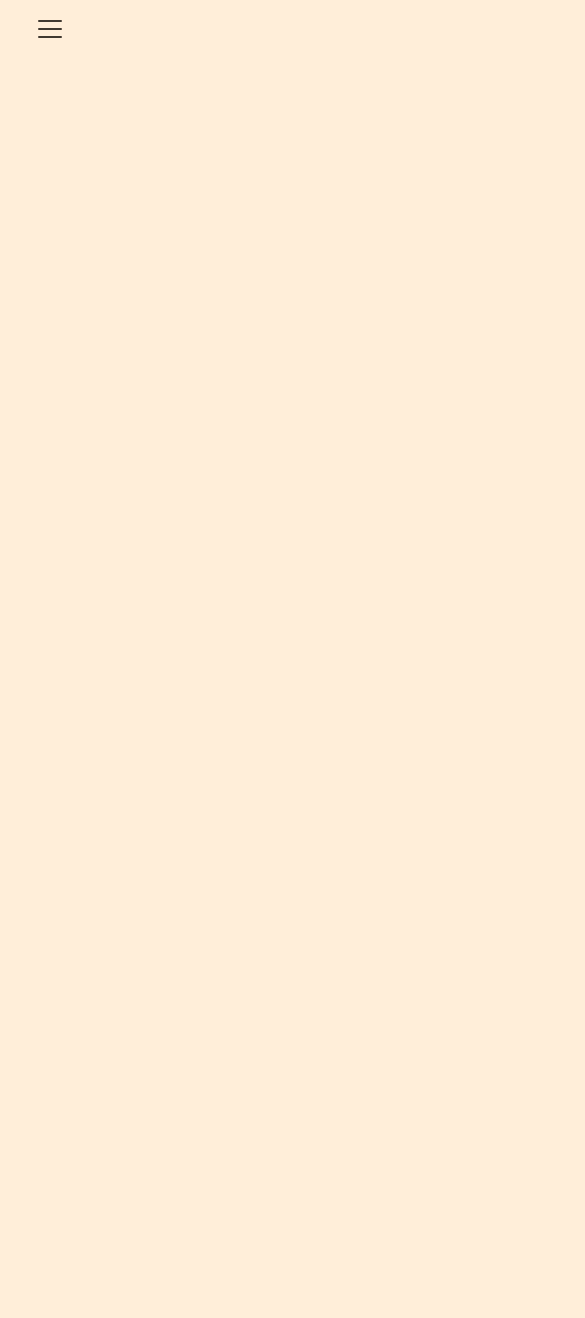
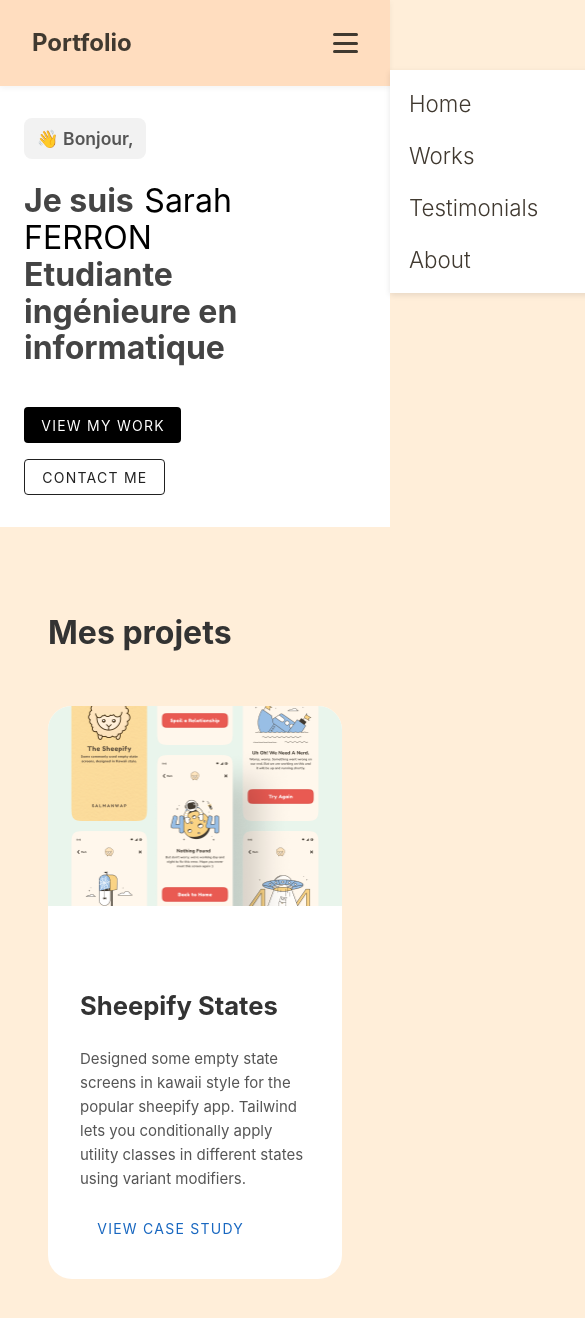
Before and after one commit to SarahFERRON/SarahFERRON.github.io, a Vue app in the folder Portfolio/: page / in a window 390 px wide. Shown: the top 1318 px of the page, 585 px wide, since content can reach past the window. Before the commit the page ends 844 px from the top, so only its background shows below. Built offline with nearby package versions, Linux system fonts and the light colour scheme.

Commit message:
adding vuetify to the projet + hero and projects section

```diff
--- a/Portfolio/package.json
+++ b/Portfolio/package.json
@@ -9,8 +9,10 @@
     "preview": "vite preview"
   },
   "dependencies": {
+    "@mdi/font": "^7.4.47",
     "vue": "^3.5.26",
-    "vue3-smooth-scroll": "^0.8.1"
+    "vue3-smooth-scroll": "^0.8.1",
+    "vuetify": "^3.11.8"
   },
   "devDependencies": {
     "@vitejs/plugin-vue": "^6.0.3",
--- a/Portfolio/src/App.vue
+++ b/Portfolio/src/App.vue
@@ -1,14 +1,22 @@
+<template>
+  <v-app>
+    <Navbar />
+    <v-main class="main">
+      <Hero />
+      <ProjectSection />
+    </v-main>
+  </v-app>
+</template>
+
 <script setup>
 import Navbar from './components/Navbar.vue'
+import Hero from './components/Hero.vue'
+import ProjectSection from './components/ProjectSection.vue';
 </script>
 
-<template>
-  <Navbar />
-</template>
-
-<style>
-body {
-  margin: 0;
-  font-family: system-ui, sans-serif;
+<style scoped>
+.main {
+  padding: 0 !important;
+  min-height: auto !important;
 }
 </style>
--- a/Portfolio/src/components/Hero.vue
+++ b/Portfolio/src/components/Hero.vue
@@ -0,0 +1,88 @@
+<template>
+  <section class="hero">
+    <div class="content">
+      <h3 class="hello">👋 Bonjour,</h3>
+
+      <h1 class="title">
+        Je suis
+        <a
+          href="https://www.linkedin.com/in/sarah-ferron-060658299/"
+          target="_blank"
+          class="name"
+        >
+          Sarah FERRON
+        </a>
+        <br />
+        Etudiante ingénieure en informatique
+      </h1>
+
+      <div class="actions">
+        <v-btn color="black" variant="flat">View My Work</v-btn>
+        <v-btn variant="outlined">Contact Me</v-btn>
+      </div>
+    </div>
+  </section>
+</template>
+
+<script setup></script>
+
+<style scoped>
+.hero {
+  padding: 6rem 4rem 6rem;
+}
+
+.content {
+  width: 90%;
+  max-width: 900px;
+  display: flex;
+  flex-direction: column;
+  gap: 1.5rem;
+}
+
+.hello {
+  background: #f2f2f2;
+  color: #555;
+  padding: 0.4rem 0.8rem;
+  border-radius: 8px;
+  font-weight: 600;
+  width: fit-content;
+}
+
+.title {
+  font-size: clamp(1.8rem, 4vw, 3rem);
+  font-weight: 700;
+  line-height: 1.15;
+  color: #444;
+}
+
+.name {
+  color: #000;
+  text-decoration: none;
+}
+
+.name:hover {
+  text-decoration: underline;
+}
+
+.actions {
+  display: flex;
+  gap: 1rem;
+  margin-top: 1rem;
+}
+
+/* Responsive */
+@media (max-width: 768px) {
+  .hero {
+    padding: 2rem 1.5rem;
+  }
+
+  .title {
+    font-size: 2rem;
+  }
+
+  .actions {
+    flex-direction: column;
+    align-items: flex-start;
+  }
+}
+</style>
--- a/Portfolio/src/components/Navbar.vue
+++ b/Portfolio/src/components/Navbar.vue
@@ -1,140 +1,105 @@
-<script setup>
-import { ref } from 'vue'
-
-const showMenu = ref(false)
-</script>
-
 <template>
   <nav class="navbar">
-    <!-- Desktop -->
-    <ul class="links">
+    <div class="logo">Portfolio</div>
+
+    <!-- Desktop links -->
+    <ul class="nav-links" :class="{ open: showMenu }">
       <li><a href="#">Home</a></li>
       <li><a href="#work">Works</a></li>
       <li><a href="#testimonial">Testimonials</a></li>
       <li><a href="#about">About</a></li>
     </ul>
 
-    <!-- Burger -->
-    <button class="burger" @click="showMenu = true">
-      <span />
-      <span />
-      <span />
+    <!-- Mobile toggle -->
+    <button class="burger" @click="showMenu = !showMenu">
+      <span></span>
+      <span></span>
+      <span></span>
     </button>
-
-    <!-- Mobile menu -->
-    <div class="mobile-menu" :class="{ open: showMenu }">
-      <button class="close" @click="showMenu = false">✕</button>
-      <a href="#" @click="showMenu = false">Home</a>
-      <a href="#work" @click="showMenu = false">Works</a>
-      <a href="#testimonial" @click="showMenu = false">Testimonials</a>
-      <a href="#about" @click="showMenu = false">About</a>
-    </div>
   </nav>
 </template>
 
+<script setup>
+import { ref } from 'vue'
+const showMenu = ref(false)
+</script>
+
 <style scoped>
 .navbar {
-  width: 100%;
-  padding: 1.2rem 2rem;
   display: flex;
+  justify-content: space-between;
   align-items: center;
-  justify-content: space-between;
-  position: relative;
+  padding: 1.5rem 2rem;
+  background: #ffddbf;
+  position: sticky;
+  top: 0;
+  z-index: 50;
+  box-shadow: 0 2px 6px rgba(0,0,0,0.05);
 }
 
 .logo {
-  font-weight: 600;
-  font-size: 1.2rem;
+  font-weight: bold;
+  font-size: 1.5rem;
+  color: #403930;
 }
 
-.links {
+.nav-links {
   display: flex;
-  gap: 2rem;
+  gap: 3rem;
   list-style: none;
 }
 
-.links a {
+.nav-links li a {
+  color: #403930;
   text-decoration: none;
-  color: #403930;
-  font-weight: 500;
-  position: relative;
+  font-weight: 300;
+  font-size: 1.4rem;
+  transition: 0.3s;
 }
 
-.links a::after {
-  content: '';
-  position: absolute;
-  left: 0;
-  bottom: -4px;
-  width: 0;
-  height: 2px;
-  background: #403930;
-  transition: 0.25s ease;
+.nav-links li a:hover {
+  color: #00bfa5;
 }
 
-.links a:hover::after {
-  width: 100%;
-}
-
-/* Burger */
 .burger {
   display: none;
   flex-direction: column;
-  gap: 6px;
-  background: none;
+  justify-content: space-between;
+  width: 25px;
+  height: 20px;
+  background: transparent;
   border: none;
   cursor: pointer;
 }
 
 .burger span {
-  width: 24px;
-  height: 2px;
+  height: 3px;
+  width: 100%;
   background: #403930;
-  border-radius: 2px;
+  border-radius: 3px;
 }
 
-/* Mobile menu */
-.mobile-menu {
-  position: fixed;
-  inset: 0;
-  background: #fff;
-  display: flex;
-  flex-direction: column;
-  justify-content: center;
-  align-items: center;
-  gap: 2rem;
-  font-size: 1.5rem;
-  transform: translateY(-100%);
-  transition: transform 0.35s ease;
-  z-index: 100;
-}
-
-.mobile-menu.open {
-  transform: translateY(0);
-}
-
-.mobile-menu a {
-  text-decoration: none;
-  color: #403930;
-}
-
-.close {
-  position: absolute;
-  top: 1.5rem;
-  right: 2rem;
-  background: none;
-  border: none;
-  font-size: 2rem;
-  cursor: pointer;
-}
-
-/* Responsive */
 @media (max-width: 768px) {
-  .links {
-    display: none;
-  }
-
   .burger {
     display: flex;
   }
+
+  .nav-links {
+    position: absolute;
+    right: 0;
+    top: 70px;
+    flex-direction: column;
+    background: #fff;
+    width: 200px;
+    padding: 1rem;
+    gap: 1rem;
+    box-shadow: 0 2px 6px rgba(0,0,0,0.1);
+    transform: translateX(100%);
+    transition: transform 0.3s ease-in-out;
+  }
+
+  .nav-links.open {
+    transform: translateX(0);
+  }
 }
 </style>
--- /dev/null
+++ b/Portfolio/src/components/ProjectCard.vue
@@ -0,0 +1,84 @@
+<template>
+    <article class="card">
+      <div class="text">
+        <h4 class="title">{{ title }}</h4>
+        <p class="description">{{ description }}</p>
+        <v-btn variant="text" color="primary" class="btn">
+          View Case Study
+        </v-btn>
+      </div>
+
+      <div class="image-wrapper">
+        <img :src="image" alt="" />
+      </div>
+    </article>
+  </template>
+
+  <script setup>
+  defineProps({
+    title: String,
+    description: String,
+    image: String,
+  })
+  </script>
+
+  <style scoped>
+  .card {
+    display: flex;
+    gap: 3rem;
+    background: #fff;
+    border-radius: 24px;
+    overflow: hidden;
+    align-items: center;
+  }
+
+  .text {
+    flex: 1;
+    padding: 3rem;
+    display: flex;
+    flex-direction: column;
+    gap: 1.25rem;
+  }
+
+  .title {
+    font-size: 1.6rem;
+    font-weight: 700;
+    color: #333;
+  }
+
+  .description {
+    color: #555;
+    line-height: 1.6;
+  }
+
+  .btn {
+    align-self: flex-start;
+    font-weight: 600;
+  }
+
+  /* Image */
+  .image-wrapper {
+    flex: 1;
+    background: #e9f5ec;
+    display: flex;
+    justify-content: center;
+    align-items: center;
+  }
+
+  .image-wrapper img {
+    width: 100%;
+    height: 100%;
+    object-fit: cover;
+  }
+
+  /* Responsive */
+  @media (max-width: 900px) {
+    .card {
+      flex-direction: column-reverse;
+    }
+
+    .text {
+      padding: 2rem;
+    }
+  }
+  </style>
--- /dev/null
+++ b/Portfolio/src/components/ProjectSection.vue
@@ -0,0 +1,39 @@
+<template>
+  <section id="work" class="work-section">
+    <h3 class="heading">Mes projets</h3>
+
+    <div class="cards">
+      <ProjetCard
+        title="Sheepify States"
+        description="Designed some empty state screens in kawaii style for the popular sheepify app. Tailwind lets you conditionally apply utility classes in different states using variant modifiers."
+        image="/src/assets/project1.png"
+      />
+    </div>
+  </section>
+</template>
+
+<script setup>
+import ProjetCard from './ProjectCard.vue'
+</script>
+
+<style scoped>
+.work-section {
+  padding: 5rem 3rem;
+  display: flex;
+  flex-direction: column;
+  gap: 3rem;
+  background-color: #ffeed9;
+}
+
+.heading {
+  font-size: 2rem;
+  font-weight: 700;
+  color: #333;
+}
+
+.cards {
+  display: flex;
+  flex-direction: column;
+  gap: 3rem;
+}
+</style>
--- a/Portfolio/src/main.js
+++ b/Portfolio/src/main.js
@@ -1,6 +1,18 @@
 import './assets/main.css'
+import { createApp } from 'vue'
 
-import { createApp } from 'vue'
+// Vuetify
+import 'vuetify/styles'
+import { createVuetify } from 'vuetify'
+import * as components from 'vuetify/components'
+import * as directives from 'vuetify/directives'
+
+// Components
 import App from './App.vue'
 
-createApp(App).mount('#app')
+const vuetify = createVuetify({
+  components,
+  directives,
+})
+
+createApp(App).use(vuetify).mount('#app')
```
Also changed, not shown: Portfolio/src/components/Projects.vue (deleted), 1 other file (tests, documents, lock files or other folders).
